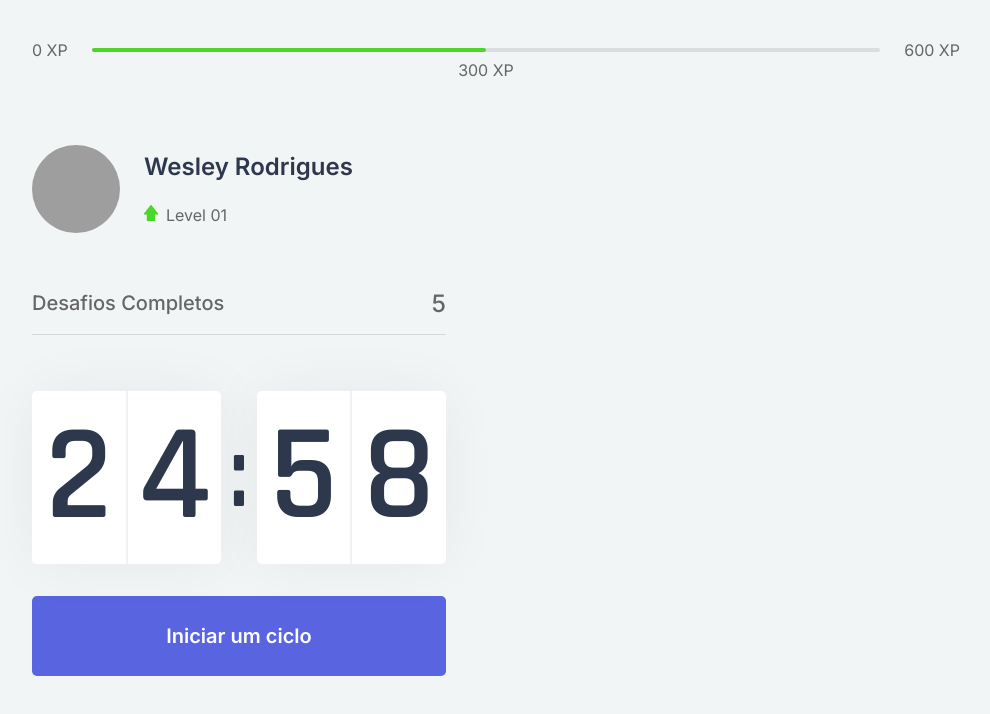
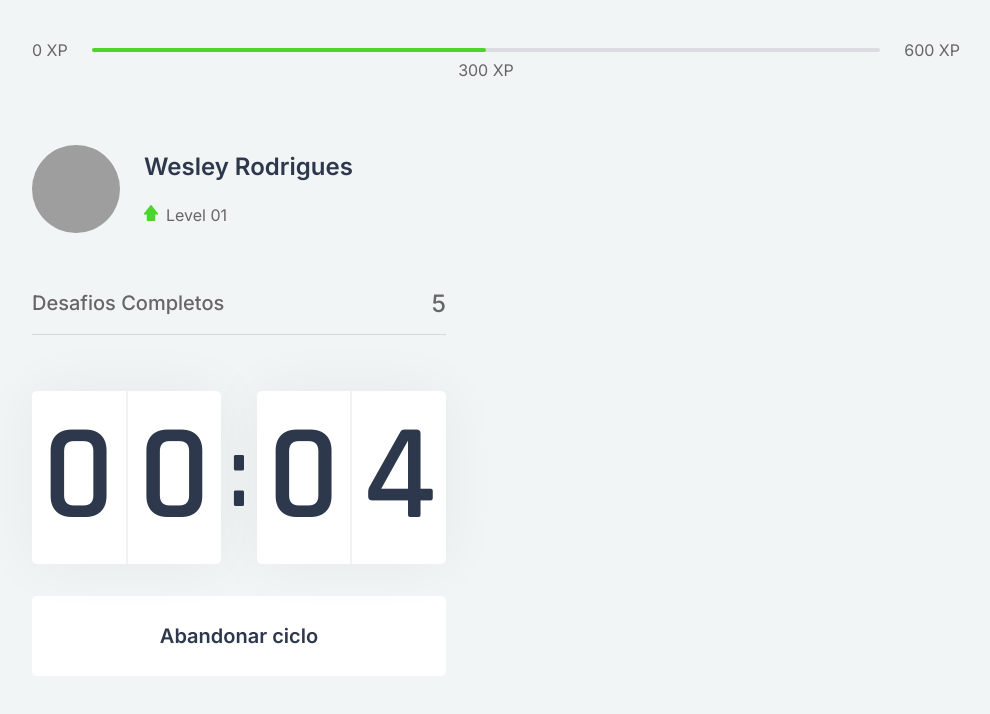
Before and after one commit to wesleywcr/MoveDev, a Next.js app: page / in a window 1280 px wide. Both pictures are taken after a click on the button "Iniciar um ciclo". Shown: the top 714 px of the page, without its empty margins (144-1134 px from the left). Built offline with nearby package versions, Linux system fonts and the light colour scheme; grey boxes are pictures that could not be loaded.

Commit message:
Update functionalities

```diff
--- a/src/components/Countdown.tsx
+++ b/src/components/Countdown.tsx
@@ -1,9 +1,12 @@
 import { useState, useEffect } from 'react'
 import styles from '../styles/components/Countdown.module.css'
 
+let countdownTimeout: NodeJS.Timeout;
+
 export function Countdown() {
-  const [time, setTime] = useState(25 * 60);
-  const [active, setActive] = useState(false)
+  const [time, setTime] = useState(0.1 * 60);
+  const [isActive, setIsActive] = useState(false)
+  const [hasFinished, setHasFinished] = useState(false)
 
   const minutes = Math.floor(time / 60);
   const seconds = time % 60;
@@ -12,15 +15,25 @@
   const [secondsLeft, secondsRight] = String(seconds).padStart(2, '0').split('');
 
   function startCountdown() {
-    setActive(true)
+    setIsActive(true)
+  }
+
+  function resetCountdown() {
+    clearTimeout(countdownTimeout);
+    setIsActive(false);
+    setTime(0.1 * 60);
+
   }
   useEffect(() => {
-    if (active && time > 0) {
-      setTimeout(() => {
+    if (isActive && time > 0) {
+      countdownTimeout = setTimeout(() => {
         setTime(time - 1);
       }, 1000)
+    } else if (isActive && time === 0) {
+      setHasFinished(true)
+      setIsActive(false)
     }
-  }, [active, time])
+  }, [isActive, time])
 
   return (
     <div>
@@ -35,6 +48,27 @@
           <span>{secondsRight}</span>
         </div>
       </div>
+      { hasFinished ? (
+        <button
+          disabled
+          className={styles.countdownButton}
+
+        >
+          Cinclo Encerrado
+        </button>
+      ): (
+        <>
+        {isActive ? (
+          <button
+            type="button"
+            className={`${styles.countdownButton} ${styles.countdownButtonActive}`}
+            onClick={resetCountdown}
+          >
+            Abandonar ciclo
+
+          </button>
+
+        ) : (
 
             <button
               type="button"
@@ -42,7 +76,12 @@
               onClick={startCountdown}
             >
               Iniciar um ciclo
+
             </button>
+          )}
+          </>
+
+      )}
     </div>
   )
 }
--- a/src/styles/components/Countdown.module.css
+++ b/src/styles/components/Countdown.module.css
@@ -52,7 +52,23 @@
   font-size: 1.25rem;
   font-weight: 600;
 }
-.countdownButton:hover{
+.countdownButton:not(:disabled):hover{
   background: var(--blue-dark);
   transition: background-color 0.2s;
 }
+
+.countdownButtonActive{
+  background: var(--white);
+  color: var(--title);
+}
+
+.countdownButtonActive:not(:disabled):hover{
+  background: var(--red);
+  color: var(--white);
+}
+
+.countdownButton:disabled{
+  background: var(--white);
+  color: var(--text);
+  cursor: not-allowed;
+}
```
Lines whose indentation alone changed are shown as unchanged.
